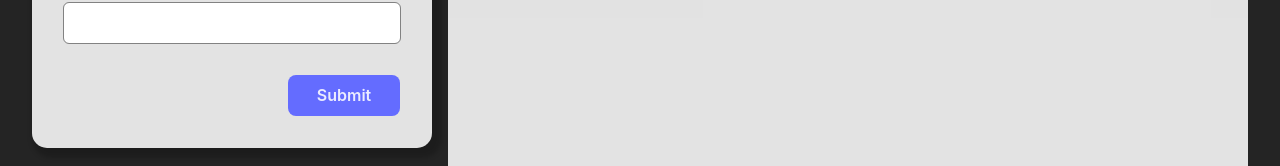
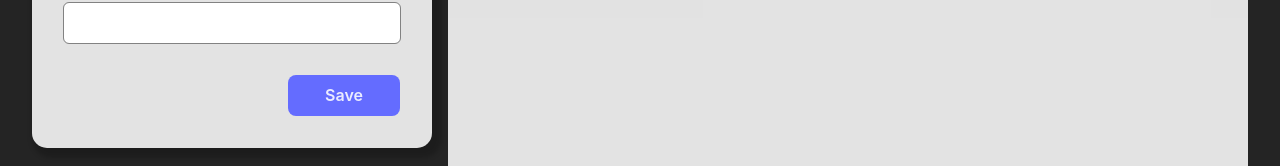
Before and after one commit to rubicon2/odin-cv-app, a React (Vite) app: page / in a window 1280 px wide. Shown: the part 360-526 px from the top of the page. Built offline with nearby package versions, Linux system fonts and the light colour scheme.

Commit message:
Amend button message

```diff
--- a/src/Container/index.jsx
+++ b/src/Container/index.jsx
@@ -10,7 +10,7 @@ export default function Container({
     <div className={`container ${className}`}>
       {children}
       <button className="container-button" onClick={onButtonClick}>
-        {submitted ? 'Edit' : 'Submit'}
+        {submitted ? 'Edit' : 'Save'}
       </button>
     </div>
   );
```
